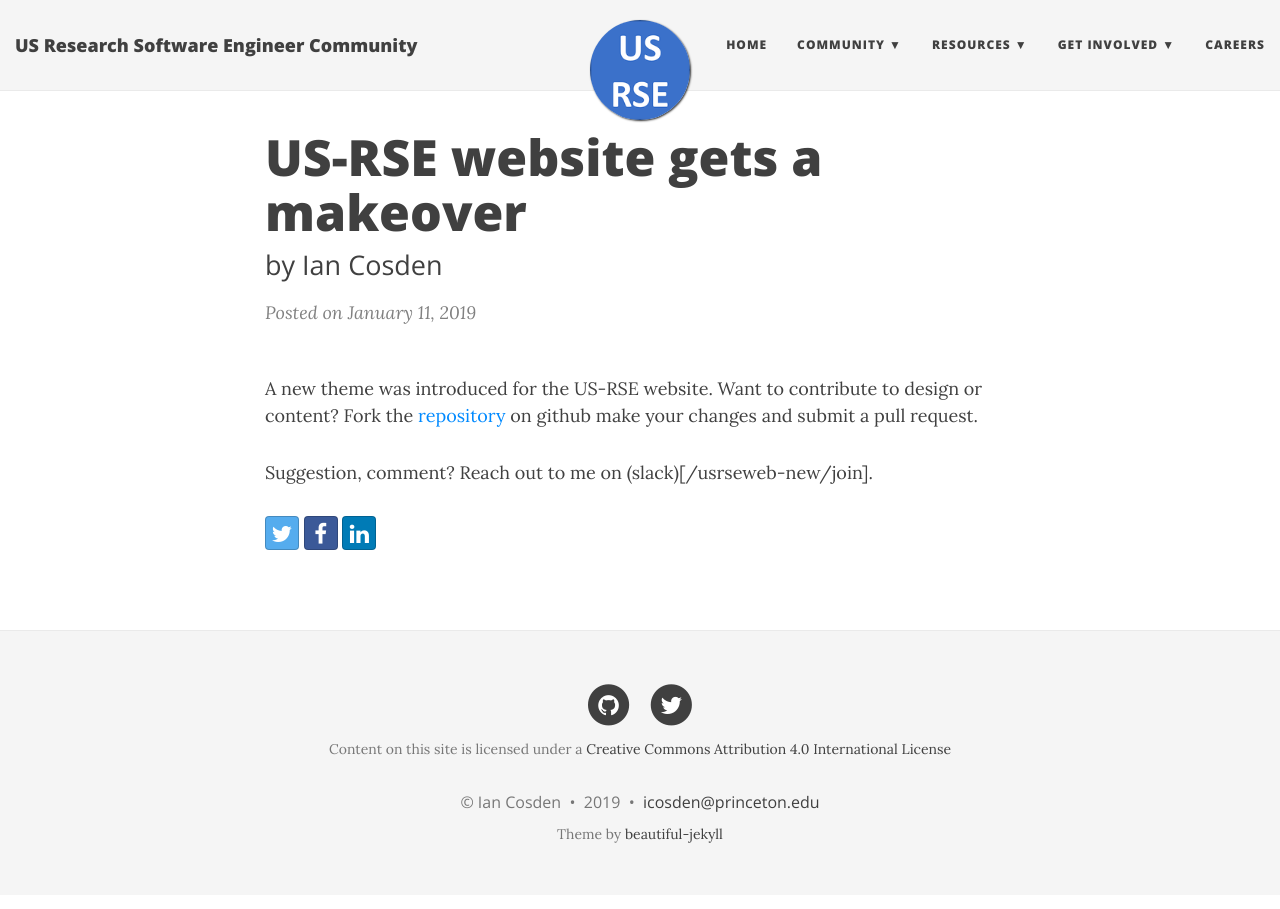
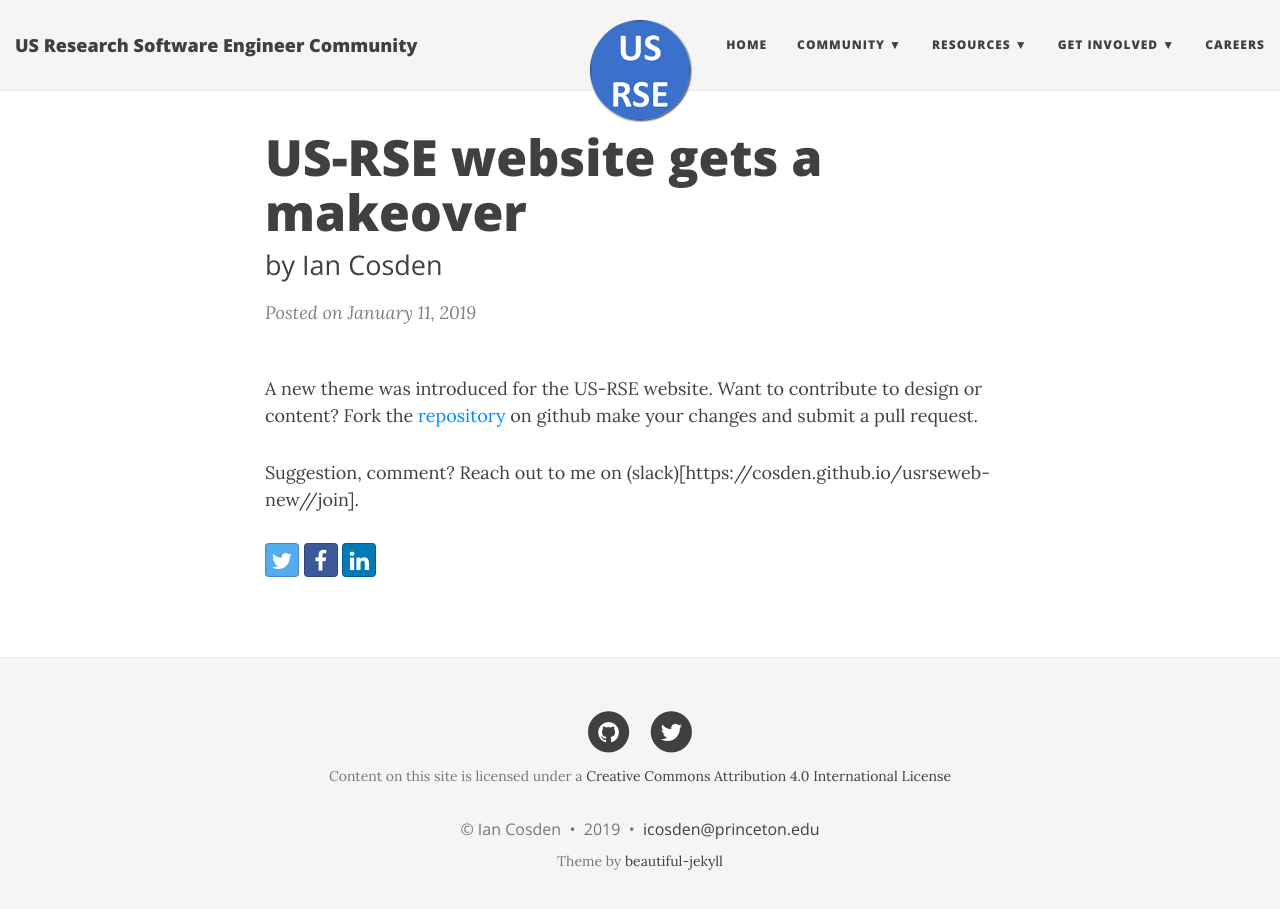
Before and after one commit to cosden/usrseweb-new, a Jekyll site: the page built from _posts/2019-01-11-site-update.md, in a window 1280 px wide and 922 px high. Shown: the top 909 px of the window. Built offline with Jekyll 4.4.1, drawn with Linux system fonts in a browser that asks for light colours; nearby versions of some CDN libraries.

Commit message:
fix site.url

```diff
--- a/_includes/head.html
+++ b/_includes/head.html
@@ -8,7 +8,7 @@
   <meta name="author" content="{{ site.author.name }}" />
   <meta name="description" content="{{ site.description }}">
 
-  <link rel="shortcut icon" href="{{ site.baseurl }}/img/favicon.ico">
+  <link rel="shortcut icon" href="{{ site.url }}/img/favicon.ico">
   <link rel="alternate" type="application/rss+xml" title="{{ site.title }} - {{ site.description }}" href="{{ site.baseurl }}/feed.xml" />
 
   {% if layout.common-ext-css %}
--- a/_posts/2019-01-11-site-update.md
+++ b/_posts/2019-01-11-site-update.md
@@ -6,4 +6,4 @@ subtitle: by Ian Cosden
 
 A new theme was introduced for the US-RSE website.  Want to contribute to design or content?  Fork the [repository](https://usrse.github.io/usrseweb/) on github make your changes and submit a pull request.
 
-Suggestion, comment?  Reach out to me on (slack)[{{site.baseurl}}/join].
+Suggestion, comment?  Reach out to me on (slack)[{{site.url}}/join].
```
